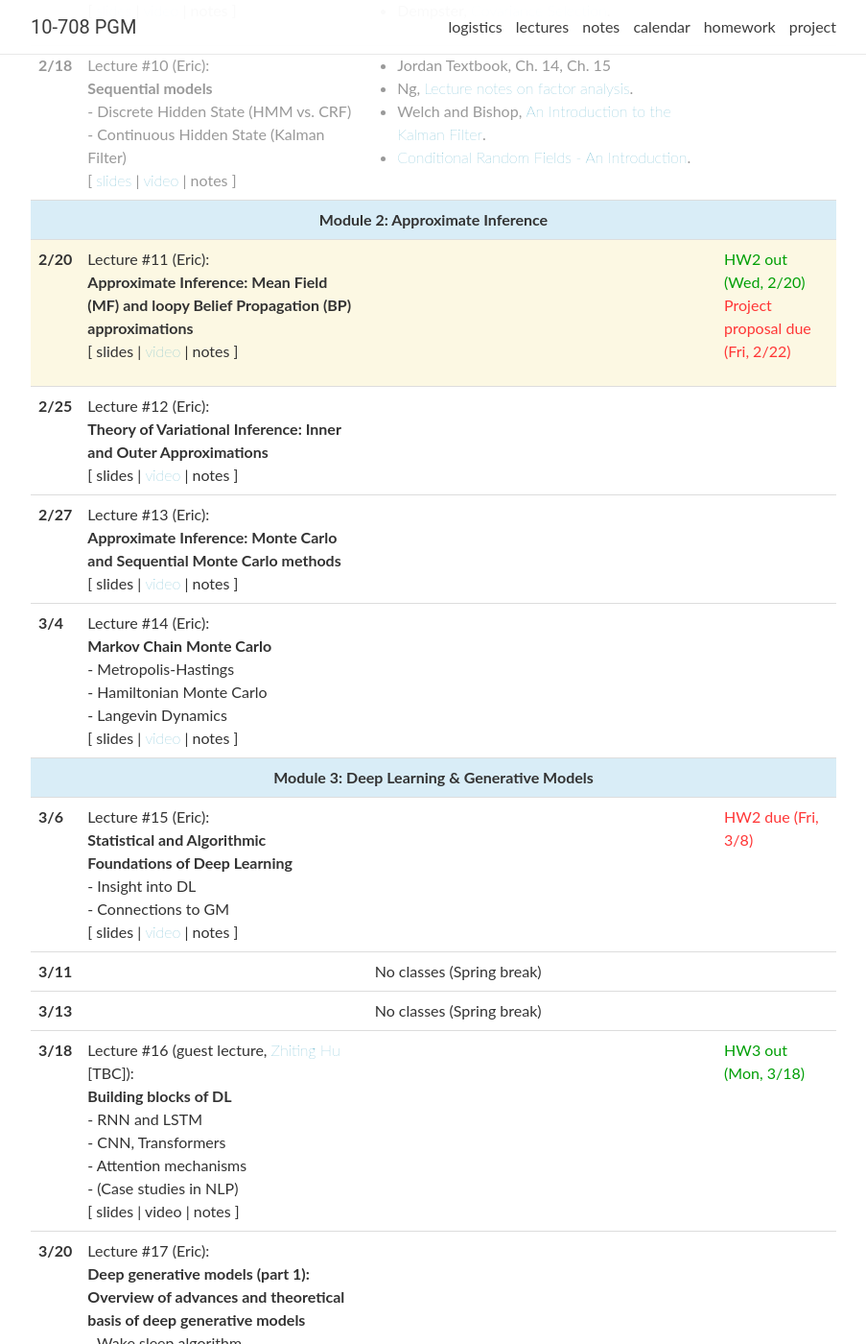
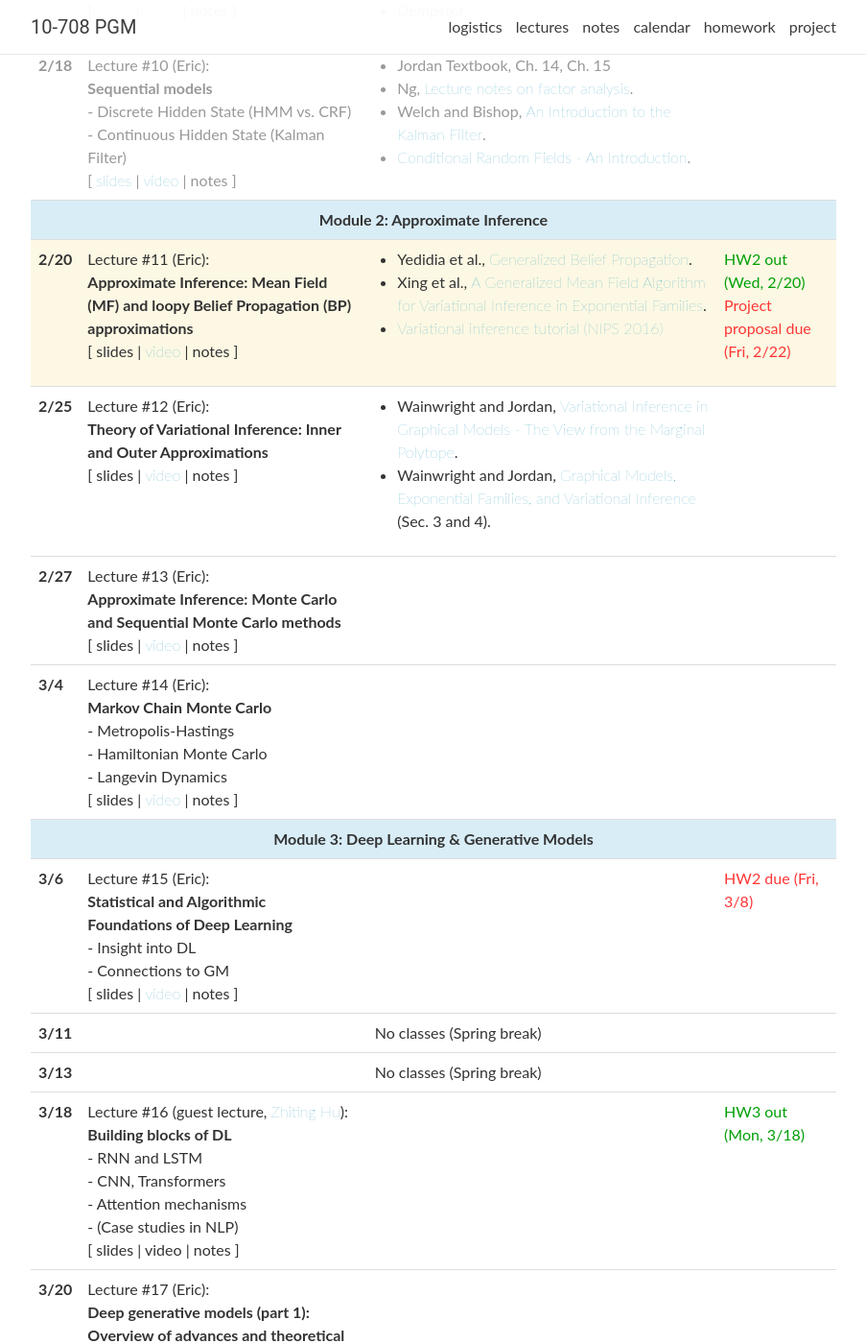
Before and after one commit to sailinglab/pgm-spring-2019, a Jekyll site: the page built from _pages/lectures.md, in a window 1280 px wide and 1400 px high, scrolled down 1865 px. Shown: the whole window at 96% size, without its empty margins (188-1091 px from the left). Built offline with Jekyll 4.4.1, drawn with Linux system fonts in a browser that asks for light colours; nearby versions of some CDN libraries; comment, search, counter and statistics services are not loaded; some of the changed text lies outside the part shown.

Commit message:
Add readings

```diff
--- a/_data/lectures.yml
+++ b/_data/lectures.yml
@@ -160,6 +160,9 @@
   video: "https://scs.hosted.panopto.com/Panopto/Pages/Viewer.aspx?id=f0ffcd91-f4a6-4321-8595-a9d00129da6e"
   notes:
   readings:
+    - Yedidia et al., <a href="http://papers.nips.cc/paper/1832-generalized-belief-propagation.pdf" target="_blank">Generalized Belief Propagation</a>.
+    - Xing et al., <a href="http://www.cs.berkeley.edu/~russell/papers/uai03-gmf.pdf" target="_blank">A Generalized Mean Field Algorithm for Variational Inference in Exponential Families</a>.
+    - <a href="https://media.nips.cc/Conferences/2016/Slides/6199-Slides.pdf" target="_blank">Variational inference tutorial (NIPS 2016)</a>
   logistics: >
     <span class="event">HW2 out (Wed, 2/20)</span> <br>
     <span class="deadline">Project proposal due (Fri, 2/22)</span>
@@ -172,6 +175,8 @@
   video: "https://scs.hosted.panopto.com/Panopto/Pages/Viewer.aspx?id=45100737-122a-4087-9088-a9d0012c1e1f"
   notes:
   readings:
+    - Wainwright and Jordan, <a href="http://citeseerx.ist.psu.edu/viewdoc/download?doi=10.1.1.61.4581&rep=rep1&type=pdf" target="_blank">Variational Inference in Graphical Models - The View from the Marginal Polytope</a>.
+    - Wainwright and Jordan, <a href="http://www.eecs.berkeley.edu/~wainwrig/Papers/WaiJor08_FTML.pdf" target="_blank">Graphical Models, Exponential Families, and Variational Inference</a> (Sec. 3 and 4).
   logistics:
 
 - date: 2/27
@@ -219,7 +224,7 @@
   title: No classes (Spring break)
 
 - date: 3/18
-  lecturer: guest lecture, <a href="https://www.cs.cmu.edu/~zhitingh/" target="_blank">Zhiting Hu</a> [TBC]
+  lecturer: guest lecture, <a href="https://www.cs.cmu.edu/~zhitingh/" target="_blank">Zhiting Hu</a>
   title: >
     <strong>Building blocks of DL</strong> <br />
     - RNN and LSTM <br />
@@ -248,7 +253,7 @@
   logistics:
 
 - date: 3/25
-  lecturer: Maruan or <a href="https://www.cs.cmu.edu/~zhitingh/" target="_blank">Zhiting Hu</a> [TBC]
+  lecturer: guest lecture, <a href="https://www.cs.cmu.edu/~zhitingh/" target="_blank">Zhiting Hu</a>
   title: >
     <strong>Deep generative models (part 2)</strong> <br />
     - Variational Autoencoders (VAE) <br />
@@ -262,7 +267,7 @@
   logistics:
 
 - date: 3/27
-  lecturer: guest lecture, <a href="https://www.cs.cmu.edu/~zhitingh/" target="_blank">Zhiting Hu</a> [TBC]
+  lecturer: guest lecture, <a href="https://www.cs.cmu.edu/~zhitingh/" target="_blank">Zhiting Hu</a>
   title: >
     <strong>A unified view of deep generative models</strong> <br />
     - New formulations of deep generative models <br />
```
